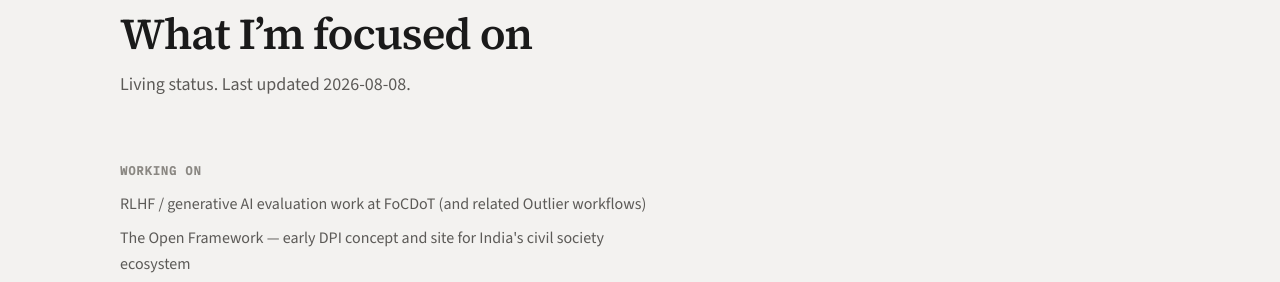
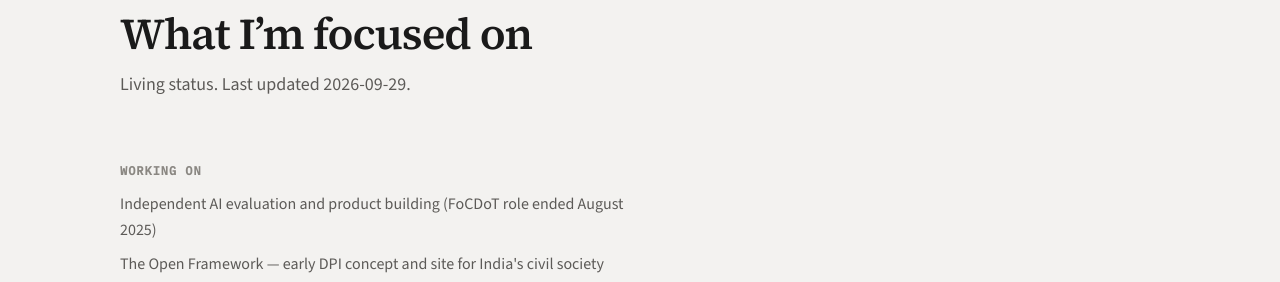
Before and after one commit to ayushrai-hub/ayush-work, a React (Vite) app: page /now in a window 1280 px wide. Shown: the part 175-457 px from the top of the page. Built offline with nearby package versions, Linux system fonts and the light colour scheme; no server answers.

Commit message:
Prepare site truth fix: now.ts

```diff
--- a/src/content/now.ts
+++ b/src/content/now.ts
@@ -5,9 +5,9 @@ import type { NowStatus } from "./types";
  * TODO placeholders are intentional where details are not yet confirmed.
  */
 export const now: NowStatus = {
-  lastUpdated: "2026-08-08",
+  lastUpdated: "2026-09-29",
   workingOn: [
-    "RLHF / generative AI evaluation work at FoCDoT (and related Outlier workflows)",
+    "Independent AI evaluation and product building (FoCDoT role ended August 2025)",
     "The Open Framework — early DPI concept and site for India's civil society ecosystem",
     "AyushMushrooms — agrotech brand MVP (content, leads, future shop readiness)",
   ],
```
